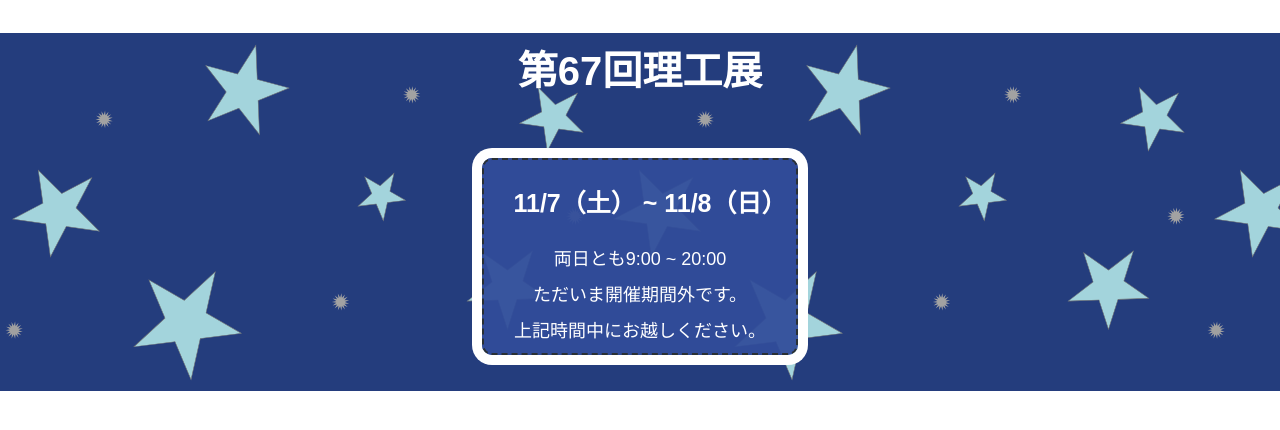
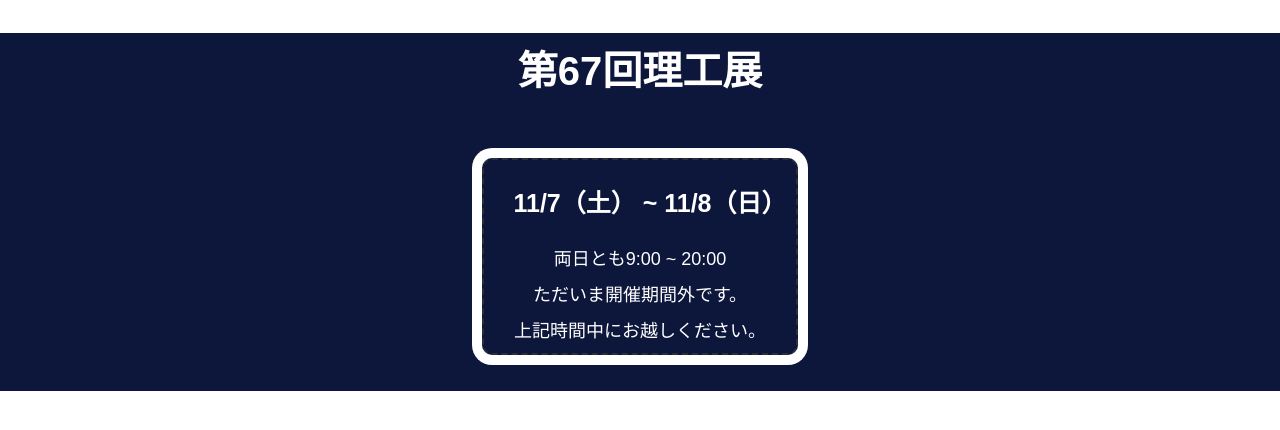
Before and after one commit to Rikoten/site2020, a PHP site: page /Overtime_page.html in a window 1280 px wide. Shown: the top 430 px of the page. Run offline with PHP 8.4, Linux system fonts and the light colour scheme.

Commit message:
時間外ページ更新

```diff
--- a/css/Overtime_page.css
+++ b/css/Overtime_page.css
@@ -8,8 +8,7 @@ body {
 
 
 .message{
-    background-color: #243D7D;
-    background-image: url(../Overtime_page_back.svg);
+    background-color: #0D163B;
     background-size: contain;
     text-align: center;
 }
@@ -30,7 +29,7 @@ body {
     padding: 0.2em 0.5em;
     margin: 2em 0;
     background: #ffffff;
-    background-color: #314d9bf0;
+    background-color: #0D163B;
     box-shadow: 0px 0px 0px 10px #ffffff;
     border: dashed 2px  #2a3033;
     border-radius: 10px;
```
